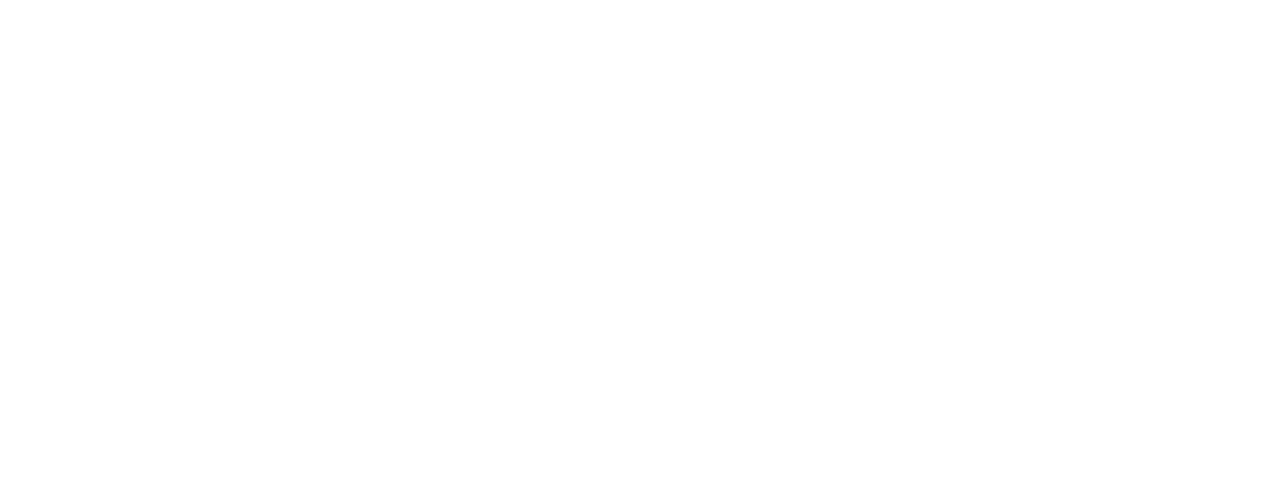
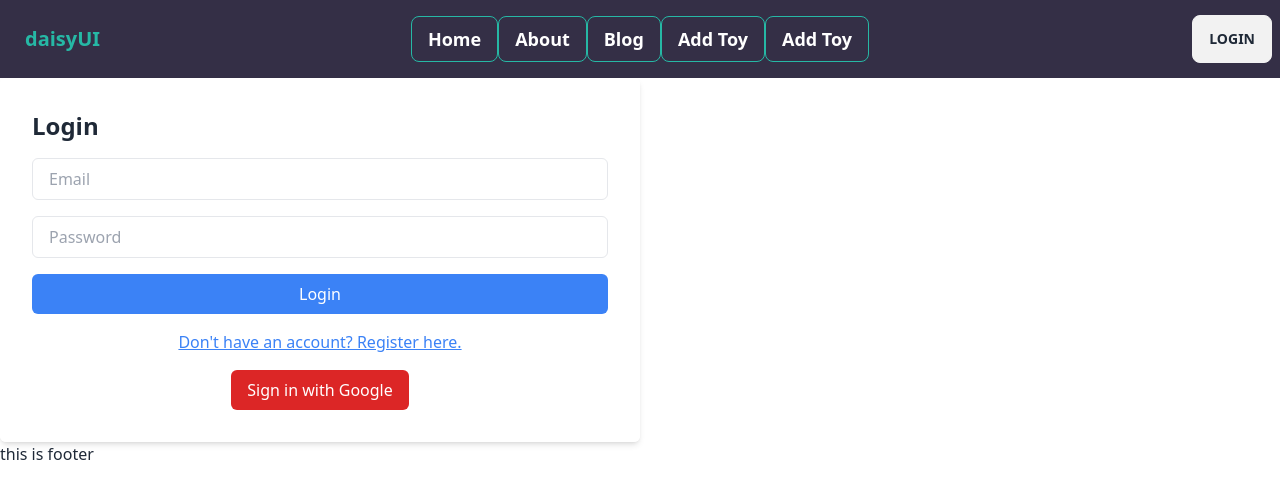
Before and after one commit to dev-nirob1/toy-store-client, a React (Vite) app: page /login in a window 1280 px wide. Shown: the top 498 px of the page. Built offline with nearby package versions, Linux system fonts and the light colour scheme.

Commit message:
navbar complete

```diff
--- a/package.json
+++ b/package.json
@@ -11,8 +11,6 @@
   },
   "dependencies": {
     "firebase": "^10.1.0",
-    "flowbite": "^1.8.1",
-    "flowbite-react": "^0.5.0",
     "localforage": "^1.10.0",
     "match-sorter": "^6.3.1",
     "react": "^18.2.0",
@@ -25,6 +23,7 @@
     "@types/react-dom": "^18.2.7",
     "@vitejs/plugin-react": "^4.0.3",
     "autoprefixer": "^10.4.15",
+    "daisyui": "^3.5.1",
     "eslint": "^8.45.0",
     "eslint-plugin-react": "^7.32.2",
     "eslint-plugin-react-hooks": "^4.6.0",
--- a/src/Pages/Home/Home/Home.jsx
+++ b/src/Pages/Home/Home/Home.jsx
@@ -1,9 +1,8 @@
-import Navbar from "../../Shared/Header/Navbar";
 
 const Home = () => {
     return (
-        <Navbar />
-    );
+        <></>
+        );
 };
 
 export default Home;
--- a/src/Pages/Login/Login.jsx
+++ b/src/Pages/Login/Login.jsx
@@ -1,9 +1,47 @@
 
 const Login = () => {
+    const handleLogin = event => {
+        event.preventDefault()
+        const form = event.target;
+        const email = form.email.value;
+        const password = form.password.value;
+        console.log(email, password)
+    }
     return (
-        <div>
+        <div className="w-full md:w-1/2 bg-white bg-opacity-90 p-8 rounded-md shadow-md">
+            <h1 className="text-2xl font-semibold mb-4">Login</h1>
+            <form className="space-y-4">
+                <input
+                    type="email"
+                    className="w-full px-4 py-2 border rounded-md focus:outline-none focus:ring focus:border-blue-300"
+                    placeholder="Email"
+                />
+                <input
+                    type="password"
+                    className="w-full px-4 py-2 border rounded-md focus:outline-none focus:ring focus:border-blue-300"
+                    placeholder="Password"
+                />
+                <button
+                    type="submit"
+                    className="w-full bg-blue-500 text-white py-2 rounded-md hover:bg-blue-600 focus:outline-none focus:ring"
+                >
+                    Login
+                </button>
+            </form>
+            <div className="mt-4 text-center">
+                <a href="#" className="text-blue-500 underline">
+                    Don't have an account? Register here.
+                </a>
+            </div>
+            <div className="mt-4 text-center">
+                <button
+                    className="bg-red-600 text-white py-2 px-4 rounded-md hover:bg-red-700 focus:outline-none focus:ring"
+                >
+                    Sign in with Google
+                </button>
+            </div>
+        </div>
 
-        </div>
     );
 };
 
--- a/src/Pages/Shared/Header/Navbar.jsx
+++ b/src/Pages/Shared/Header/Navbar.jsx
@@ -1,69 +1,39 @@
+import { Link } from "react-router-dom";
+
 
 const Navbar = () => {
-    return (
 
-<nav className="bg-white border-gray-200 dark:bg-gray-900">
-  <div className="max-w-screen-xl flex flex-wrap items-center justify-between mx-auto p-4">
-  <a href="https://flowbite.com/" className="flex items-center">
-      <img src="https://flowbite.com/docs/images/logo.svg" className="h-8 mr-3" alt="Flowbite Logo" />
-      <span className="self-center text-2xl font-semibold whitespace-nowrap dark:text-white">Flowbite</span>
-  </a>
-  <div className="flex items-center md:order-2">
-      <button type="button" className="flex mr-3 text-sm bg-gray-800 rounded-full md:mr-0 focus:ring-4 focus:ring-gray-300 dark:focus:ring-gray-600" id="user-menu-button" aria-expanded="false" data-dropdown-toggle="user-dropdown" data-dropdown-placement="bottom">
-        <span className="sr-only">Open user menu</span>
-        <img className="w-8 h-8 rounded-full" src="/docs/images/people/profile-picture-3.jpg" alt="user photo" />
-      </button>
-      {/* <!-- Dropdown menu --> */}
-      <div className="z-50 hidden my-4 text-base list-none bg-white divide-y divide-gray-100 rounded-lg shadow dark:bg-gray-700 dark:divide-gray-600" id="user-dropdown">
-        <div className="px-4 py-3">
-          <span className="block text-sm text-gray-900 dark:text-white">Bonnie Green</span>
-          <span className="block text-sm  text-gray-500 truncate dark:text-gray-400">name@flowbite.com</span>
+ const navItems = <>
+    <li><Link className=" hover:text-gray-200 border hover:border border-[#26B8A5]" to="/">Home</Link></li>
+    <li><Link className=" hover:text-gray-200 border hover:border border-[#26B8A5]" to="/about">About</Link></li>
+    <li><Link className=" hover:text-gray-200 border hover:border border-[#26B8A5]" to="/blog">Blog</Link></li>
+    <li><Link className=" hover:text-gray-200 border hover:border border-[#26B8A5]" to="/addToy">Add Toy</Link></li>
+    <li><Link className=" hover:text-gray-200 border hover:border border-[#26B8A5]" to="/allToy">Add Toy</Link></li>
+  </>
+
+  return (
+    <div className="navbar bg-[#342F46]">
+      <div className="navbar-start">
+        <div className="dropdown">
+          <label tabIndex={0} className="btn btn-ghost lg:hidden">
+            <svg xmlns="http://www.w3.org/2000/svg" className="h-5 w-5" fill="none" viewBox="0 0 24 24" stroke="currentColor"><path strokeLinecap="round" strokeLinejoin="round" strokeWidth="2" d="M4 6h16M4 12h8m-8 6h16" /></svg>
+          </label>
+          <ul tabIndex={0} className="menu menu-sm dropdown-content mt-3 z-[1] p-2 shadow text-[#26B8A5] bg-base-100 rounded-box w-52">
+            {navItems}
+          </ul>
         </div>
-        <ul className="py-2" aria-labelledby="user-menu-button">
-          <li>
-            <a href="#" className="block px-4 py-2 text-sm text-gray-700 hover:bg-gray-100 dark:hover:bg-gray-600 dark:text-gray-200 dark:hover:text-white">Dashboard</a>
-          </li>
-          <li>
-            <a href="#" className="block px-4 py-2 text-sm text-gray-700 hover:bg-gray-100 dark:hover:bg-gray-600 dark:text-gray-200 dark:hover:text-white">Settings</a>
-          </li>
-          <li>
-            <a href="#" className="block px-4 py-2 text-sm text-gray-700 hover:bg-gray-100 dark:hover:bg-gray-600 dark:text-gray-200 dark:hover:text-white">Earnings</a>
-          </li>
-          <li>
-            <a href="#" className="block px-4 py-2 text-sm text-gray-700 hover:bg-gray-100 dark:hover:bg-gray-600 dark:text-gray-200 dark:hover:text-white">Sign out</a>
-          </li>
+        <a className="btn btn-ghost normal-case text-[#26B8A5] text-xl">daisyUI</a>
+      </div>
+      <div className="navbar-center hidden lg:flex">
+        <ul className="menu menu-horizontal px-1 text-lg text-white font-semibold">
+         {navItems}
         </ul>
       </div>
-      <button data-collapse-toggle="navbar-user" type="button" className="inline-flex items-center p-2 w-10 h-10 justify-center text-sm text-gray-500 rounded-lg md:hidden hover:bg-gray-100 focus:outline-none focus:ring-2 focus:ring-gray-200 dark:text-gray-400 dark:hover:bg-gray-700 dark:focus:ring-gray-600" aria-controls="navbar-user" aria-expanded="false">
-        <span className="sr-only">Open main menu</span>
-        <svg className="w-5 h-5" aria-hidden="true" xmlns="http://www.w3.org/2000/svg" fill="none" viewBox="0 0 17 14">
-            <path stroke="currentColor" strokeLinecap="round" strokeLinejoin="round" strokeWidth="2" d="M1 1h15M1 7h15M1 13h15"/>
-        </svg>
-    </button>
-  </div>
-  <div className="items-center justify-between hidden w-full md:flex md:w-auto md:order-1" id="navbar-user">
-    <ul className="flex flex-col font-medium p-4 md:p-0 mt-4 border border-gray-100 rounded-lg bg-gray-50 md:flex-row md:space-x-8 md:mt-0 md:border-0 md:bg-white dark:bg-gray-800 md:dark:bg-gray-900 dark:border-gray-700">
-      <li>
-        <a href="#" className="block py-2 pl-3 pr-4 text-white bg-blue-700 rounded md:bg-transparent md:text-blue-700 md:p-0 md:dark:text-blue-500" aria-current="page">Home</a>
-      </li>
-      <li>
-        <a href="#" className="block py-2 pl-3 pr-4 text-gray-900 rounded hover:bg-gray-100 md:hover:bg-transparent md:hover:text-blue-700 md:p-0 dark:text-white md:dark:hover:text-blue-500 dark:hover:bg-gray-700 dark:hover:text-white md:dark:hover:bg-transparent dark:border-gray-700">About</a>
-      </li>
-      <li>
-        <a href="#" className="block py-2 pl-3 pr-4 text-gray-900 rounded hover:bg-gray-100 md:hover:bg-transparent md:hover:text-blue-700 md:p-0 dark:text-white md:dark:hover:text-blue-500 dark:hover:bg-gray-700 dark:hover:text-white md:dark:hover:bg-transparent dark:border-gray-700">Services</a>
-      </li>
-      <li>
-        <a href="#" className="block py-2 pl-3 pr-4 text-gray-900 rounded hover:bg-gray-100 md:hover:bg-transparent md:hover:text-blue-700 md:p-0 dark:text-white md:dark:hover:text-blue-500 dark:hover:bg-gray-700 dark:hover:text-white md:dark:hover:bg-transparent dark:border-gray-700">Pricing</a>
-      </li>
-      <li>
-        <a href="#" className="block py-2 pl-3 pr-4 text-gray-900 rounded hover:bg-gray-100 md:hover:bg-transparent md:hover:text-blue-700 md:p-0 dark:text-white md:dark:hover:text-blue-500 dark:hover:bg-gray-700 dark:hover:text-white md:dark:hover:bg-transparent dark:border-gray-700">Contact</a>
-      </li>
-    </ul>
-  </div>
-  </div>
-</nav>
-
-    );
+      <div className="navbar-end">
+        <Link to="/login" className="btn">Login</Link>
+      </div>
+    </div>
+  );
 };
 
 export default Navbar;
--- a/src/Routes/Routes.jsx
+++ b/src/Routes/Routes.jsx
@@ -19,7 +19,7 @@
             element: <Login />
         },
         {
-            path: "register",
+            path: "/register",
             element: <Register />
         }
     ]
--- a/tailwind.config.js
+++ b/tailwind.config.js
@@ -6,7 +6,5 @@
   theme: {
     extend: {},
   },
-  plugins: [
-    require('flowbite/plugin')
-]
+  plugins: [require("daisyui")],
 }
```
Also changed, not shown: src/main.jsx (+4 -3 lines), 1 other file (tests, documents, lock files or other folders).
